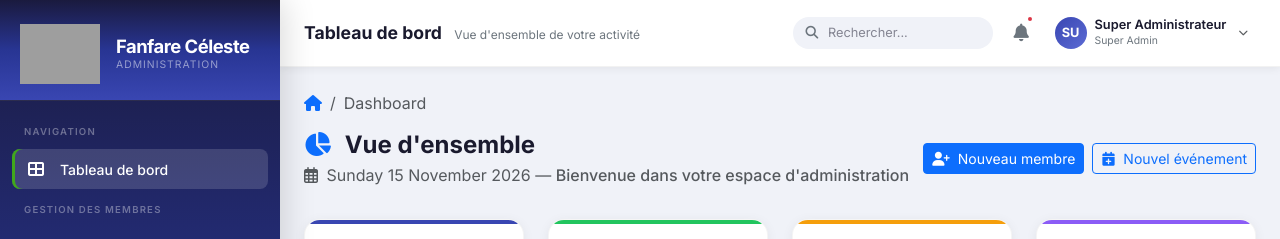
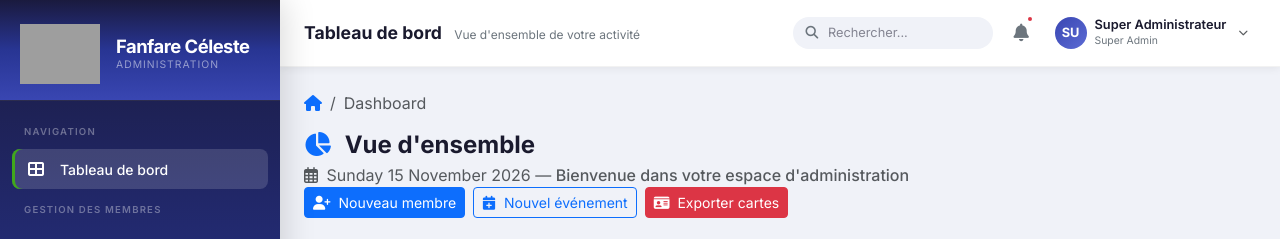
Before and after one commit to chrislove-josue/fanfare-celeste, a Laravel app: page /admin/dashboard in a window 1280 px wide. Shown: the top 239 px of the page. Run offline with Laravel 12, Linux system fonts and the light colour scheme; a user stored in the database is signed in; data comes from the database, SQL or seed files in the repository; data that the repository does not hold is empty; parts of the project's set-up code (start-up, migrations or seed data) failed here and were passed over; grey boxes are pictures that could not be loaded.

Commit message:
dashboard export cartes

```diff
--- a/resources/views/admin/dashboard.blade.php
+++ b/resources/views/admin/dashboard.blade.php
@@ -314,6 +314,9 @@
         </a>
         <a href="{{ route('admin.events.create') }}" class="btn btn-outline-primary btn-sm">
             <i class="fas fa-calendar-plus me-1"></i> Nouvel événement
+        </a>
+        <a href="{{ route('admin.members.cards.exportAll') }}" class="btn btn-danger btn-sm">
+            <i class="fas fa-id-card me-1"></i> Exporter cartes
         </a>
     </div>
 </div>
```
